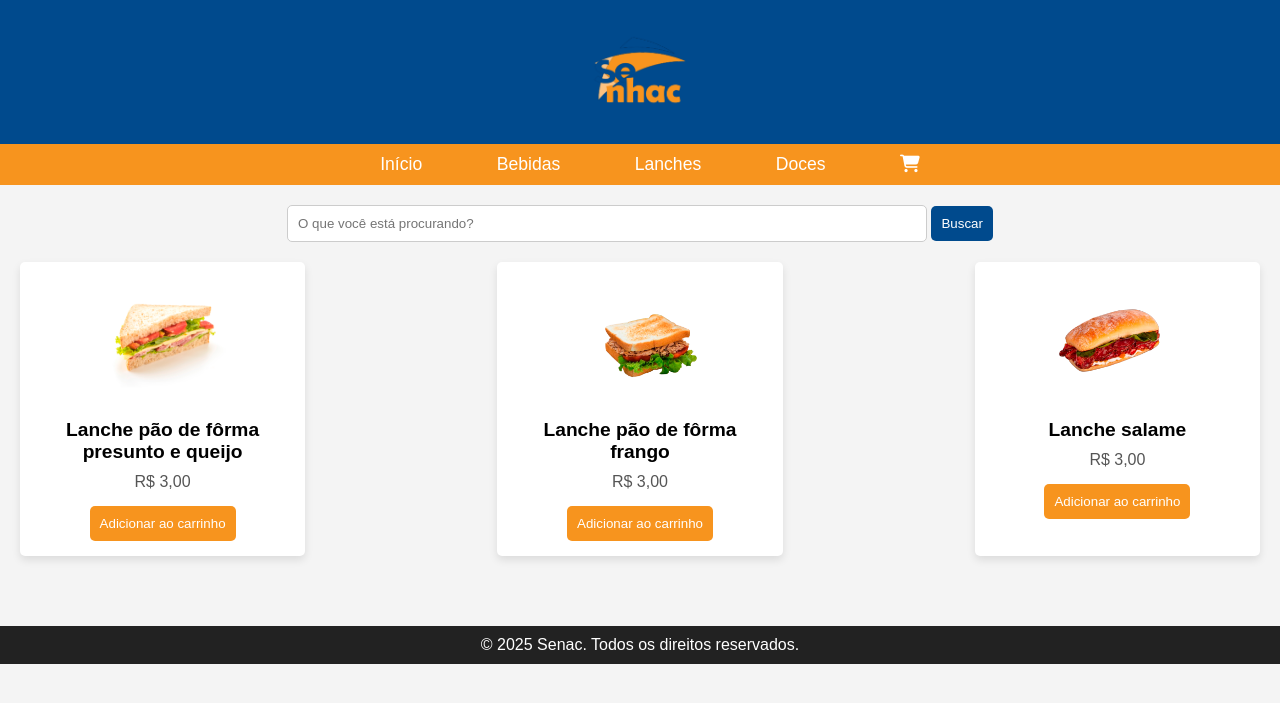
After one commit to florencioeu/Senhac, a PHP site: page /Lanches.html in a window 1280 px wide. The commit adds this page. Shown: the top 703 px of the page. Run offline with PHP 8.4, Linux system fonts and the light colour scheme.

Commit message:
initial commit

```diff
--- /dev/null
+++ b/Lanches.html
@@ -0,0 +1,63 @@
+<!DOCTYPE html>
+<html lang="pt-br">
+
+<head>
+<meta charset="UTF-8">
+<meta name="viewport" content="width=device-width, initial-scale=1.0">
+<title>Lanches</title>
+<link rel="stylesheet" href="Senhac.css"> <!-- Referência para o arquivo CSS externo -->
+<link rel="stylesheet" href="https://cdnjs.cloudflare.com/ajax/libs/font-awesome/6.7.2/css/all.min.css">
+</head>
+
+<body>
+<header>
+<div class="logo">
+<img src="imagens/senhac.png" width="100px">
+</div>
+</header>
+
+<nav>
+<ul class="menu">
+<li><a href="Senhac.html">Início</a></li>
+<li><a href="Bebidas.html">Bebidas</a></li>
+<li><a href="Lanches.html">Lanches</a></li>
+<li><a href="Doces.html">Doces</a></li>
+<a href="#" class="cart-icon"><i class="fa-solid fa-cart-shopping"></i></a>
+</ul>
+</nav>
+
+<div class="search-bar">
+<input type="text" placeholder="O que você está procurando?">
+<button>Buscar</button>
+
+</div>
+<div class="container">
+<div class="product">
+<img src="imagens/san.jpg" alt="Produto 2">
+<h3>Lanche pão de fôrma presunto e queijo</h3>
+<p>R$ 3,00</p>
+<button>Adicionar ao carrinho</button>
+</div>
+
+<div class="product">
+<img src="imagens/lanche_de_frango-removebg-preview.png" alt="Produto 4">
+<h3>Lanche pão de fôrma frango</h3>
+<p>R$ 3,00</p>
+<button>Adicionar ao carrinho</button>
+</div>
+
+<div class="product">
+<img src="imagens/lanche_de_salame_2-removebg-preview.png" alt="Produto 4">
+<h3>Lanche salame</h3>
+<p>R$ 3,00</p>
+<button>Adicionar ao carrinho</button>
+</div>
+
+</div>
+
+<footer>
+<p>&copy; 2025 Senac. Todos os direitos reservados.</p>
+</footer>
+</body>
+
+</html>
--- a/senhac.css
+++ b/senhac.css
@@ -8,27 +8,6 @@ box-sizing: border-box;
     body {
     font-family: Arial, sans-serif;
     background-color: #f4f4f4;
-}
-nav {
-display: flex;
-justify-content: center;
-align-items: center;
-}
-
-.menu {
-list-style: none;
-display: flex;
-margin: 0;
-padding: 0;
-}
-
-.menu li {
-margin-right: 20px;
-}
-
-.cart-icon {
-color: white; /* Ajuste a cor conforme necessário */
-margin-left: 20px; /* Espaçamento entre o menu e o ícone */
     }
 
     /* Cabeçalho */
@@ -74,9 +53,23 @@ font-size: 1.1em;
     padding: 10px 15px;
     }
 
+    .cart-icon {
+    color: white; /* Ajuste a cor conforme necessário */
+    margin-left: 20px; /* Espaçamento entre o menu e o ícone */
+    text-decoration: none;
+    font-size: 1.1em;
+    padding: 10px 15px;
+    }
+
+    .cart-icon:hover {
+    background-color: #fdc280;
+    color: rgb(255, 255, 255);
+    border-radius: 5px;
+    }
+
     nav ul li a:hover {
-background-color: #ddd;
-color: black;
+    background-color: #fdc280;
+    color: rgb(255, 255, 255);
     border-radius: 5px;
     }
 
@@ -95,7 +88,7 @@ border: 1px solid #ccc;
 
     .search-bar button {
     padding: 10px;
-background-color: #006F35;
+    background-color: #004a8d;
     color: white;
     border: none;
     border-radius: 5px;
@@ -103,7 +96,7 @@ cursor: pointer;
     }
 
     .search-bar button:hover {
-background-color: #004d26;
+    background-color: #0400ff;
     }
 
     /* Estilos do container de produtos */
@@ -125,7 +118,7 @@ margin-bottom: 20px;
     }
 
     .product img {
-width: 100%;
+    width: 50%;
     height: auto;
     border-radius: 5px;
     }
@@ -143,15 +136,15 @@ margin-bottom: 15px;
 
     .product button {
     padding: 10px;
-background-color: #006F35;
-color: white;
+    background-color: #f7941e;
+    color: rgb(255, 255, 255);
     border: none;
     border-radius: 5px;
     cursor: pointer;
     }
 
     .product button:hover {
-background-color: #004d26;
+    background-color: #fdc280;
     }
 
     /* Rodapé */
```
Also changed, not shown: Bebidas.html (added, +56 -0 lines), Doces.html (added, +55 -0 lines), Senhac.html (+45 -23 lines), imagens/agua 2.jpg (added), imagens/coca cola 2.jpg (added), imagens/coca.png (deleted), imagens/lanche_de_frango-removebg-preview.png (added), imagens/lanche_de_salame_2-removebg-preview.png (added), imagens/san.jpg (added), imagens/trento 2.jpg (added), imagens/trento limao.jpg (added). Lines whose indentation alone changed are shown as unchanged.
